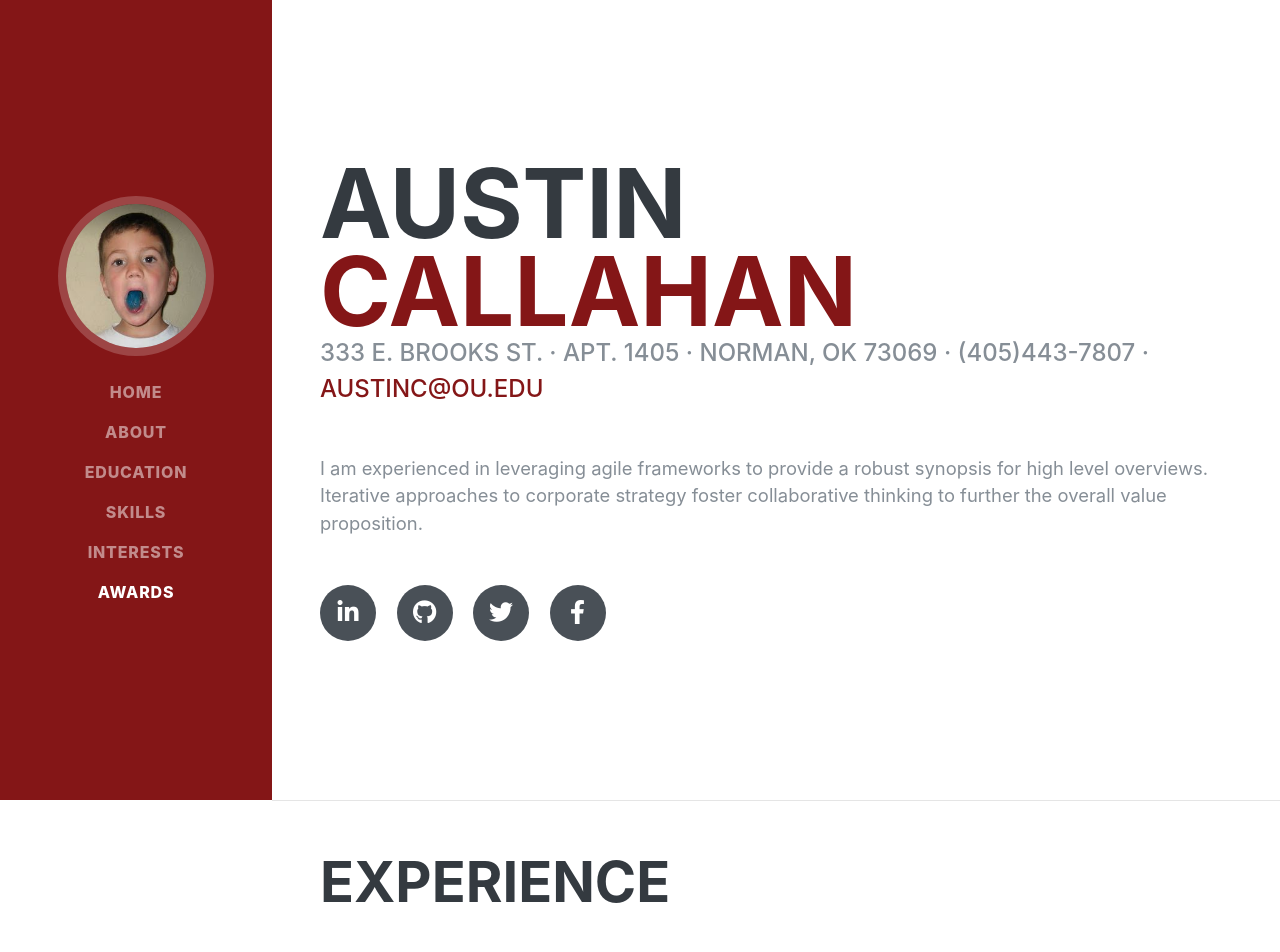
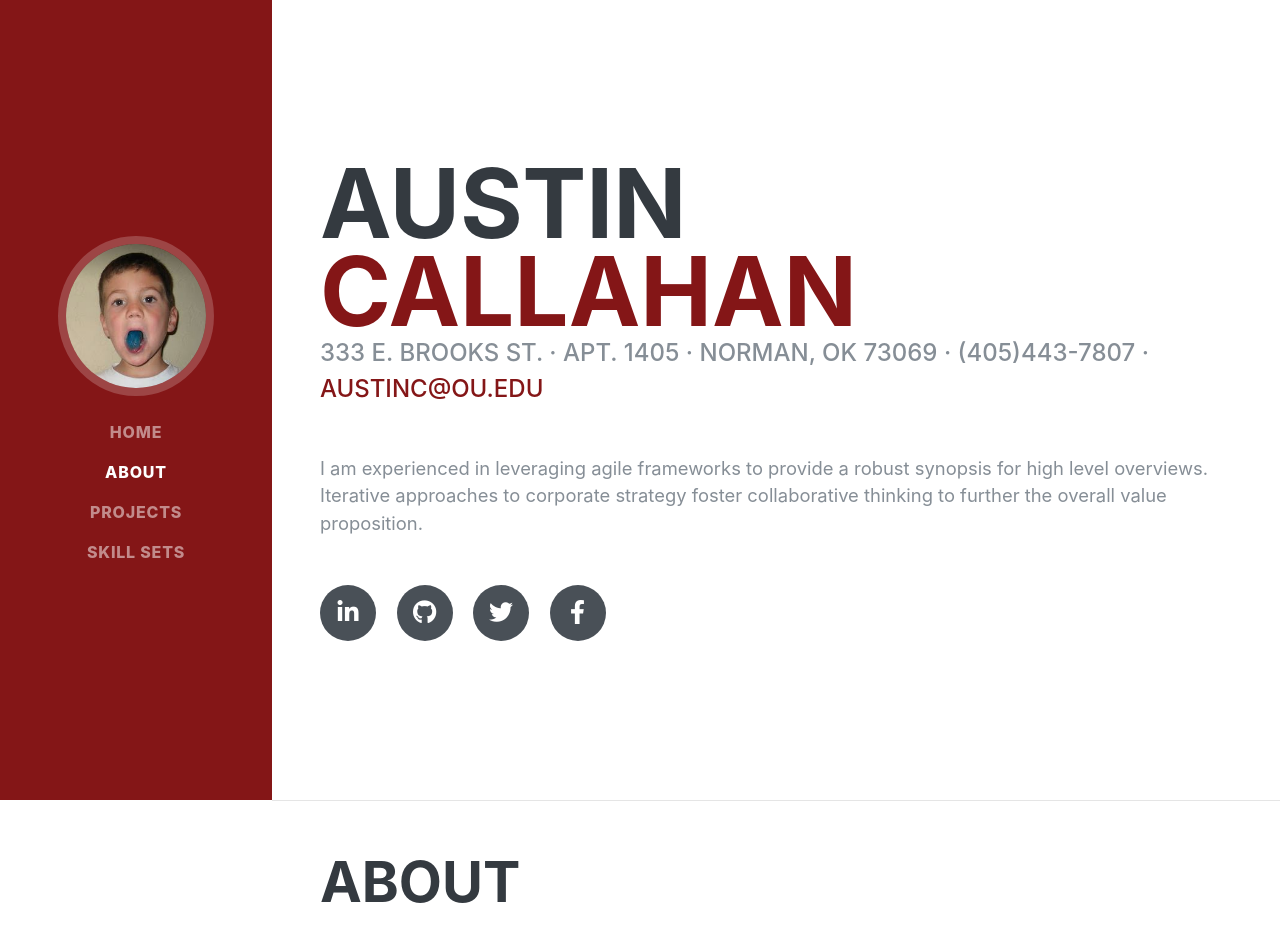
Before and after one commit to call9709/resume, a plain HTML site: page index.html in a window 1280 px wide. Shown: the top 952 px of the page. Drawn offline with Linux system fonts and the light colour scheme; a web font is replaced by a local one.

Commit message:
updated nav

```diff
--- a/index.html
+++ b/index.html
@@ -44,16 +44,10 @@
                 <a class="nav-link js-scroll-trigger" href="#about">About</a>
             </li>
             <li class="nav-item">
-                <a class="nav-link js-scroll-trigger" href="#education">Education</a>
+                <a class="nav-link js-scroll-trigger" href="#projects">Projects</a>
             </li>
             <li class="nav-item">
-                <a class="nav-link js-scroll-trigger" href="#skills">Skills</a>
-            </li>
-            <li class="nav-item">
-                <a class="nav-link js-scroll-trigger" href="#interests">Interests</a>
-            </li>
-            <li class="nav-item">
-                <a class="nav-link js-scroll-trigger" href="#awards">Awards</a>
+                <a class="nav-link js-scroll-trigger" href="#skillsets">Skill Sets</a>
             </li>
         </ul>
     </div>
@@ -90,9 +84,9 @@
 
     <hr class="m-0">
 
-    <section class="resume-section p-3 p-lg-5 d-flex justify-content-center" id="experience">
+    <section class="resume-section p-3 p-lg-5 d-flex justify-content-center" id="about">
       <div class="w-100">
-        <h2 class="mb-5">Experience</h2>
+        <h2 class="mb-5">About</h2>
 
         <div class="resume-item d-flex flex-column flex-md-row justify-content-between mb-5">
           <div class="resume-content">
```
